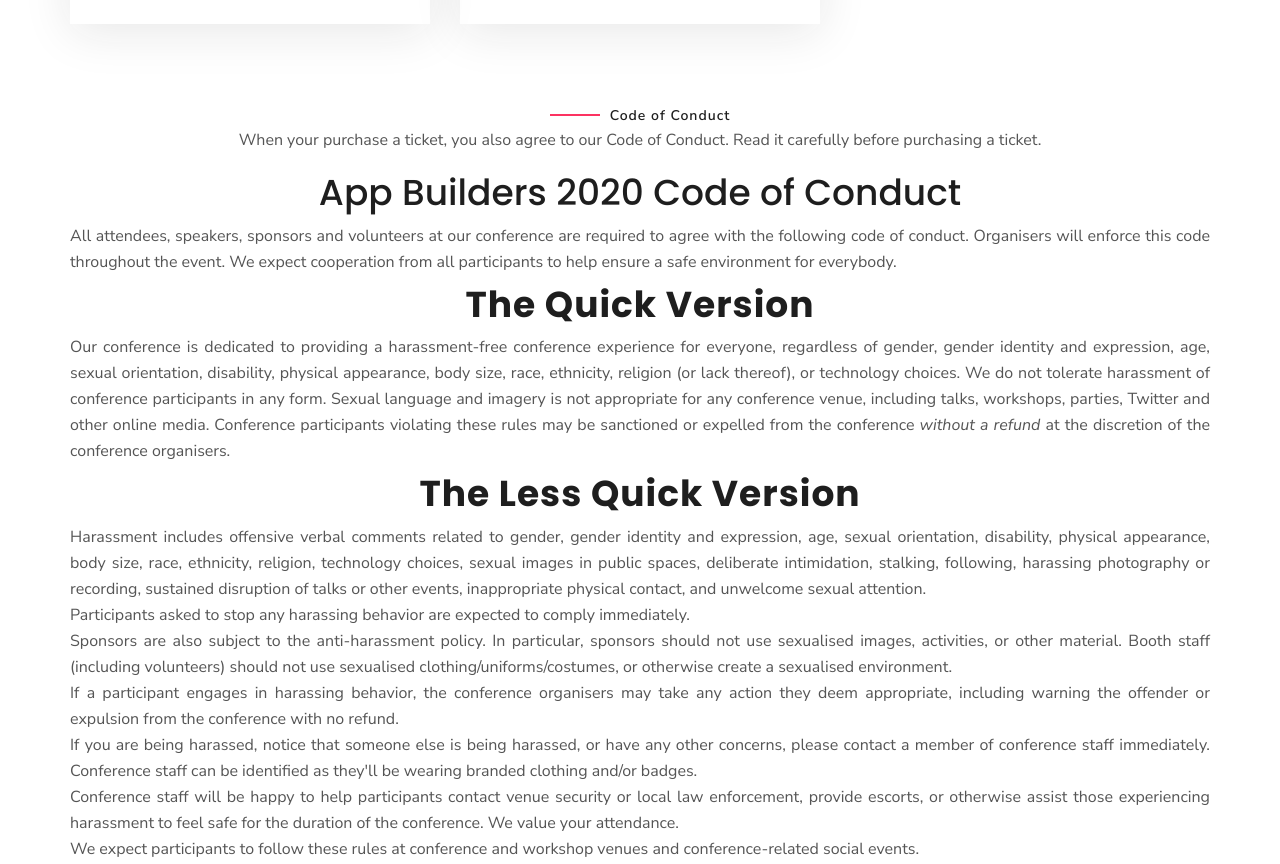
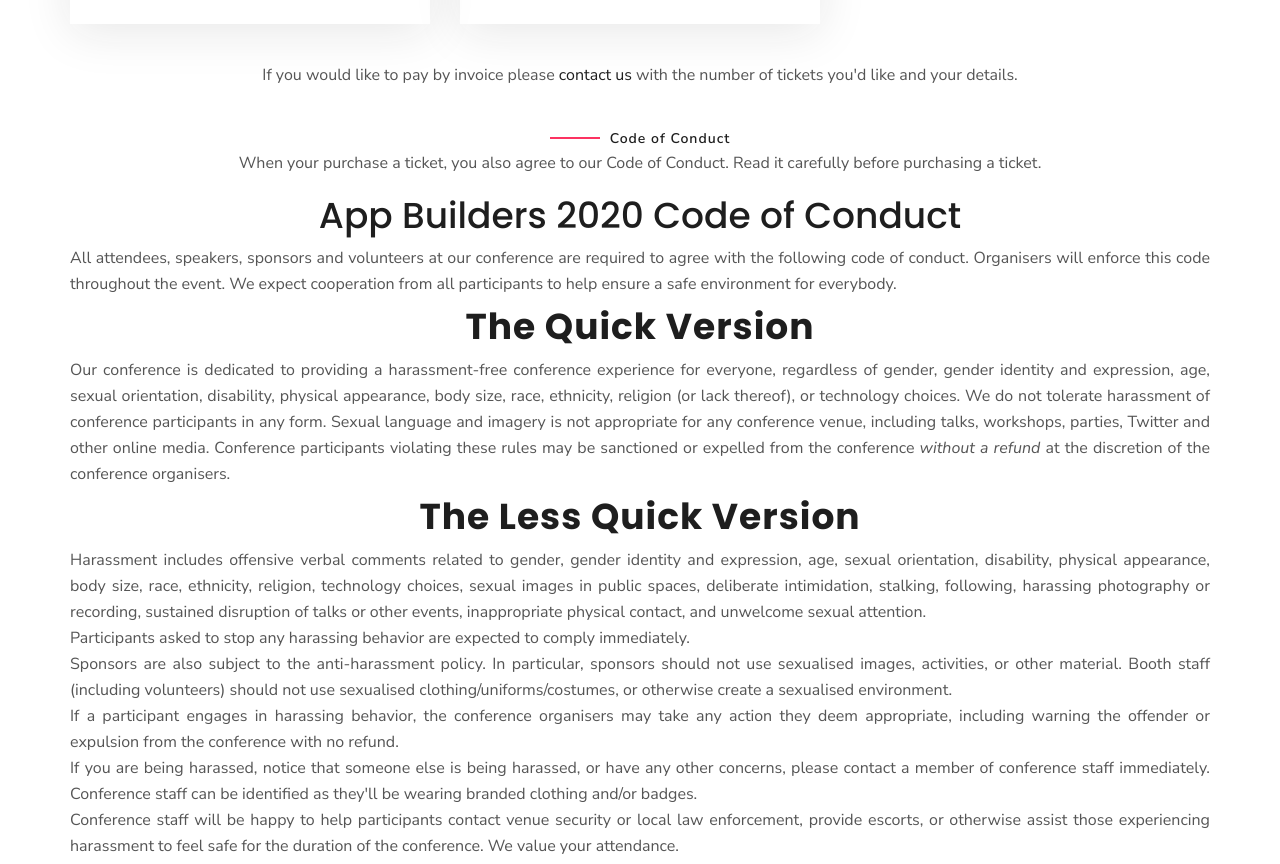
Before and after one commit to swissmobiclub/ab2k20, a plain HTML site: page index.html in a window 1280 px wide. Shown: the part 3840-4704 px from the top of the page. Drawn offline with nearby package versions, Linux system fonts and the light colour scheme.

Commit message:
Add mailto for requesting tickets by invoice

```diff
--- a/index.html
+++ b/index.html
@@ -364,6 +364,11 @@
 						<hr>
 						<!--<tito-button class="mi-btn mi-mt-20" style="background-color: gray;"
 							event="swissmobiclub/app-builders-2020">Register</tito-button>-->
+					</div>
+				</div>
+				<div class="col-md-12">
+					<div class="mi-pt-0">
+						<span>If you would like to pay by invoice please <a href="mailto:info@swissmobiclub.org?subject=App%20Builders%202020%3A%20Ticket%20Invoice%20Request&body=Please%20issue%20an%20invoice%20to%20%3CYour%20Company%20Name%20and%20Address%3E%20for%20%3CNumber%20of%20tickets%3E%20tickets%20for%20App%20Builders%202020.">contact us</a> with the number of tickets you'd like and your details.</span>
 					</div>
 				</div>
 			</div>
```
